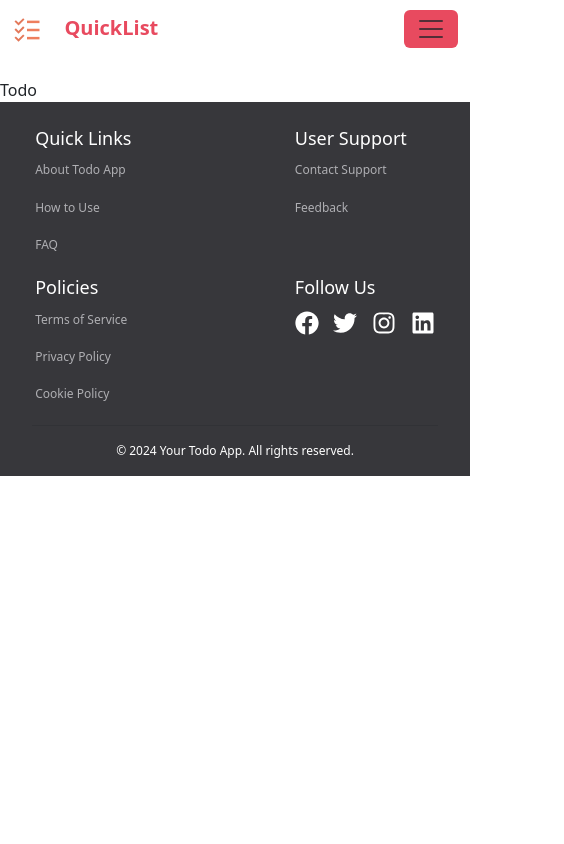
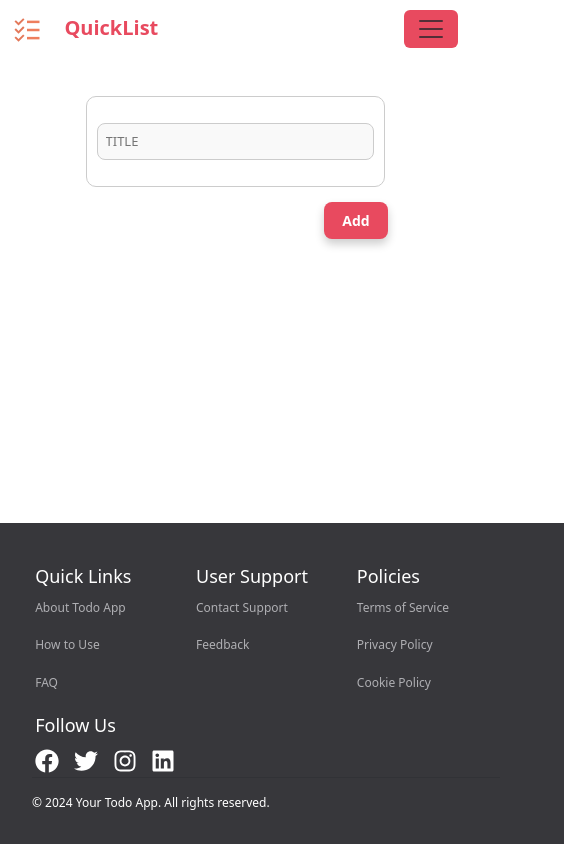
Before and after one commit to Aditi020/Todo-Mern-stack, a React (Vite) app in the folder Frontend/: page /todo in a window 390 px wide. Shown: the whole page, 564 px wide, since content can reach past the window. Built offline with nearby package versions, Linux system fonts and the light colour scheme.

Commit message:
Todo Page is created

```diff
--- a/Frontend/package.json
+++ b/Frontend/package.json
@@ -16,7 +16,8 @@
     "react-bootstrap": "^2.10.5",
     "react-dom": "^18.3.1",
     "react-icons": "^5.3.0",
-    "react-router-dom": "^6.26.2"
+    "react-router-dom": "^6.26.2",
+    "reactstrap": "^9.2.3"
   },
   "devDependencies": {
     "@eslint/js": "^9.9.0",
--- a/Frontend/src/App.css
+++ b/Frontend/src/App.css
@@ -1,6 +1,29 @@
+body,
+#root,
+.App {
+    height: 100%;
+    margin: 0;
+}
+
+/* Ensure the App takes the full viewport height and allows content to grow */
+.App {
+    display: flex;
+    flex-direction: column;
+    min-height: 100vh;
+    /* Takes the full viewport height */
+}
+
+.main {
+    flex-grow: 1;
+    /* Allow the main content to grow and take up available space */
+    padding-bottom: 20px;
+    /* Add padding to prevent the content from touching the footer */
+}
+
+
 @media (max-width: 780px) {
 .App{
     margin-right: -80px;
-}
 
 }
+}
--- a/Frontend/src/App.jsx
+++ b/Frontend/src/App.jsx
@@ -6,7 +6,7 @@ function App() {
   return (
     <div className='App'>
       <Navbar />
-      <RouteConfig />
+      <RouteConfig className="main"/>
       <Footer />
     </div>
   );
--- a/Frontend/src/Components/Footer/Footer.css
+++ b/Frontend/src/Components/Footer/Footer.css
@@ -1,10 +1,16 @@
 .footer {
     background-color: #37373b;
+    width: 100%;
+    margin-top: auto;
+    /* Ensures the footer pushes to the bottom */
+    /* padding: 1rem 0 0; */
+/* position: fixed; */
+bottom: 0;
+    /* Optional: For styling purposes */
 }
 
 .footer-padding {
     padding: 0rem 2rem;
-    /* Reduced padding for a compact footer */
 }
 
 .footer-links {
@@ -14,8 +20,8 @@
     flex-wrap: wrap;
     width: 100%;
     margin-bottom: 1.5rem;
-    /* Adjusted margin for a tighter fit */
 }
+
 
 .footerlinksdiv {
     width: 140px;
@@ -37,7 +43,7 @@
     font-size: 20px;
     /* Reduced font size */
     line-height: 1.5;
-    margin-bottom: 0.rem;
+    /* margin-bottom: 0.rem; */
     /* Adjusted margin */
     padding-top: 20px;
 }
@@ -55,31 +61,40 @@
     flex-direction: row;
     justify-content: space-between ;
 }
+.footer-below {
+    text-align: center;
 
-.footer-below {
-    display: flex;
-    justify-content: center;
-    /* Center the copyright text */
-    margin-top: 0.5rem;
-    /* Adjusted margin for spacing */
+}
+
+.footer-copyright {
+    font-size: 12px;
+    color: white;
 }
 
 
-.footer-copyright {
-    font-size: 12px;
-    /* Reduced font size */
-    color: white;
-}
-
 /* Responsive Styles */
-@media screen and (max-width: 550px) {
+@media (max-width: 760px) {
     .footerlinksdiv h4 {
         font-size: 18px;
         /* Further reduce for smaller screens */
     }
-
+.footer-padding {
+    padding: 0rem 2rem;
+}
     .footerlinksdiv p {
         font-size: 12px;
         /* Further reduce for smaller screens */
     }
+        .footer {
+            background-color: #37373b;
+            width: 120%;
+            margin-top: auto;
+            /* Ensures the footer pushes to the bottom */
+            padding: 1rem  0;
+            position: relative;
+             /* position: fixed; */
+            Bottom: 0;
+            padding-right: 2rem;
+            /* Optional: For styling purposes */
+        }
 }
--- a/Frontend/src/Components/Home/Home.css
+++ b/Frontend/src/Components/Home/Home.css
@@ -15,7 +15,7 @@ background-color: #e84a5f !important;
     font-weight: bold !important;;
     /* margin: 0; */
     border-radius: 10px;
-    border: none !important;
+    border-style: none;
     transition: background-color 0.3s ease;
 }
 
--- a/Frontend/src/Components/Home/Home.jsx
+++ b/Frontend/src/Components/Home/Home.jsx
@@ -9,7 +9,7 @@ const Home = () => {
             <div className="container d-flex justify-content-center align-items-center flex-column">
                 <h1 className='text-center'>Organize your <br /> work and life, easily.</h1>
                 <p>Become focused, organized, and calm with<br /> Todo app The World's #1 task manager app.</p>
-                <Button as={Link} to="/todo" className='Home-btn' style={{ backgroundColor:"#e84a5f"}}>
+                <Button as={Link} to="/todo" className='Home-btn' style={{ backgroundColor:"#e84a5f" , borderStyle:"none"}}>
                     Create Todo
                 </Button>
             </div>
--- a/Frontend/src/Components/Navbar/Navbar.jsx
+++ b/Frontend/src/Components/Navbar/Navbar.jsx
@@ -43,7 +43,7 @@ function CustomNavbar() {
                             </Button>
                         </Nav.Link>
                         <Nav.Link as={Link} to="/logout"  className="mx-1">
-                            <Button className='nav-btn'>
+                            <Button className='nav-btn' >
                                 Logout
                             </Button>
                         </Nav.Link>
--- a/Frontend/src/Components/Todo/Todo.css
+++ b/Frontend/src/Components/Todo/Todo.css
@@ -0,0 +1,205 @@
+.todo {
+    width: 100%;
+    /* height: 100vh; */
+    flex:1;
+    display: flex;
+        flex-direction: column;
+}
+
+/* Main container holding the input fields */
+.todo-inputs-div {
+    margin-top: 30px;
+    background-color: #ffffff;
+    padding: 20px;
+    border-radius: 10px;
+    box-shadow: 0 4px 12px rgba(0, 0, 0, 0.30);
+    border: 1px solid #c3bebe;
+    width: 100%;
+    max-width: 500px;
+}
+
+/* Input Fields */
+.todo-inputs {
+    width: 100%;
+    border: 1px solid #ccc;
+    border-radius: 8px;
+    font-size: 16px;
+    background-color: #f9f9f9;
+    /* Light background inside input fields */
+    transition: border-color 0.3s ease;
+    margin-bottom: 15px;
+    /* Smooth transition on hover */
+}
+
+/* Input Fields Hover and Focus State */
+.todo-inputs:focus {
+    outline: none;
+    border-color: #e84a5f;
+    /* Blue border on focus */
+}
+
+/* Margin between inputs */
+.todo-inputs-div .my-3 {
+    margin-bottom: 15px;
+}
+
+/* Textarea with transition effect */
+.textarea-transition {
+    opacity: 0;
+    transition: opacity 0.7s ease-in-out;
+    /* Smooth fade-in effect */
+    animation: fadeIn 0.7s forwards;
+    /* Trigger the fade-in animation */
+}
+
+/* Add button styling */
+.Add-btn {
+    background-color: #878c88;
+    color: white;
+    padding: 6px 25px;
+    font-size: 16px;
+    border: none;
+    border-radius: 8px;
+    box-shadow: 0 5px 10px rgba(0, 0, 0, 0.2);
+    cursor: pointer;
+    margin-top: 18px;
+    margin-left: 60.5%;
+
+    /* Add margin to the top */
+    transition: all 0.3s ease;
+    align-self: flex-start;
+    /* Align the button to the left */
+}
+
+
+.Add-btn:hover {
+    background-color: #218838;
+    box-shadow: 0 8px 15px rgba(0, 0, 0, 0.3);
+    transform: translateY(-2px);
+}
+
+/* Active state (on click) */
+.Add-btn:active {
+    background-color: #1e7e34;
+    box-shadow: 0 3px 8px rgba(0, 0, 0, 0.2);
+    transform: translateY(1px);
+}
+
+/* Fade-in animation */
+@keyframes fadeIn {
+    from {
+        opacity: 0;
+    }
+
+    to {
+        opacity: 1;
+    }
+}
+
+/* CARD STYLING */
+
+
+.Todo-body {
+    display: flex;
+    margin-left: 10%;
+    margin-top: 50px;
+    flex-wrap: wrap;
+        /* Allow cards to wrap to the next line */
+        flex: 1;
+        /* Allow this section to grow */
+}
+
+.todo-list {
+    display: flex;
+    flex: 1;
+    flex-wrap: wrap;
+    justify-content: center;
+    /* Ensure items wrap to the next line if necessary */
+}
+
+.Card {
+    margin: 10px;
+    width: 90%;
+    height: 50%;
+    flex:1;
+    /* Add some margin around the card for spacing */
+}
+
+/* Responsive Styling */
+@media (max-width: 768px) {
+    .todo-main-container {
+        padding: 20px;
+        width: 70%;
+        /* Ensure it still takes the full width */
+        justify-content: center;
+        margin-left: 15%;
+        margin-right: 30% ;
+        /* border-radius: 10px;
+    box-shadow: 0 4px 12px rgba(0, 0, 0, 0.30); */
+        /* Keep centered */
+    }
+
+    .todo-inputs-div {
+        padding: 15px;
+        max-width: 100%;
+        box-shadow: 0 4px 12px rgba(0, 0, 0, 0.35);
+    }
+
+    .todo-inputs {
+        font-size: 14px;
+    }
+
+    .Add-btn {
+        font-size: 14px; /* Smaller font size on smaller screens */
+        padding: 8px 18px; /* Reduced padding */
+        margin-top: 0px;
+            margin-left: 69%;
+    }
+
+.Todo-body {
+    display: flex;
+    margin-left: 10%;
+    margin-top: 50px;
+    flex-wrap: wrap;
+    /* Allow cards to wrap to the next line */
+    flex: 1;
+    /* Allow this section to grow */
+}
+
+.todo-list {
+    display: flex;
+    flex-wrap: wrap;
+    /* Ensure items wrap to the next line if necessary */
+    justify-content: center;
+    /* Center align cards */
+}
+
+.Card {
+    margin: 10px;
+    width: 90%;
+    height: 50%;
+    flex: 1;
+    /* Add some margin around the card for spacing */
+}
+
+}
+
+@media (max-width: 480px) {
+    .todo-main-container {
+        padding: 15px;
+        justify-content: center;
+        margin-right: 40%;
+    }
+
+    .todo-inputs-div {
+        padding: 10px;
+        max-width: 100%;
+        box-shadow: none;
+        border: 1px solid #ccc;
+        margin-top: 3px;
+    }
+
+    .todo-inputs {
+        font-size: 13px;
+    }
+}
--- a/Frontend/src/Components/Todo/Todo.jsx
+++ b/Frontend/src/Components/Todo/Todo.jsx
@@ -1,9 +1,76 @@
-import React from 'react'
+import React, { useState } from 'react';
+import './Todo.css';
+import TodoCard from './TodoCard.jsx';
+import { Row, Col } from 'reactstrap';
 
 const Todo = () => {
+  const [showTextarea, setShowTextarea] = useState(false);
+  const [inputs, setInputs] = useState({ title: '', body: '' });
+  const [todos, setTodos] = useState([]);
+
+  const showTextareaField = () => {
+    setShowTextarea(true);
+  };
+
+  const change = (e) => {
+    const { name, value } = e.target;
+    setInputs({ ...inputs, [name]: value });
+  };
+
+  const submit = (e) => {
+    e.preventDefault();
+
+    // Validation: Check if both fields are filled
+    if (!inputs.title || !inputs.body) {
+      alert('Both fields are required');
+      return; // Stop the function if validation fails
+    }
+
+    // Add the new todo if validation passes
+    setTodos([...todos, inputs]);
+    setInputs({ title: '', body: '' });
+    setShowTextarea(false);
+  };
+
   return (
-    <div>Todo</div>
-  )
-}
+    <div className='todo'>
+      <div className="todo-main-container d-flex justify-content-center align-items-center">
+        <div className="d-flex flex-column todo-inputs-div">
+          <input
+            type="text"
+            name="title"
+            value={inputs.title}
+            placeholder="TITLE"
+            className='my-3 p-2 todo-inputs'
+            onClick={showTextareaField}
+            onChange={change}
+          />
 
-export default Todo
+          {showTextarea && (
+            <textarea
+              type="text"
+              name="body"
+              value={inputs.body}
+              placeholder="Body"
+              className='p-2 todo-inputs textarea-transition'
+              onChange={change}
+            />
+          )}
+        </div>
+      </div>
+      <button className="Add-btn display-flex" onClick={submit}>Add</button>
+
+      <div className='Todo-body'>
+        <Row className="todo-list container">
+          {todos.map((item, index) => (
+            <Col sm="6" md="4" key={index}>
+              <TodoCard title={item.title} body={item.body} />
+            </Col>
+          ))}
+        </Row>
+      </div>
+    </div>
+  );
+};
+
+export default Todo;
--- /dev/null
+++ b/Frontend/src/Components/Todo/TodoCard.jsx
@@ -0,0 +1,14 @@
+import React from 'react';
+import { Row, Col, Card, CardTitle, CardText, Button } from 'reactstrap';
+
+const TodoCard = ({ title, body }) => {
+  return (
+    <Card body className='Card'>
+      <CardTitle tag="h5">{title}</CardTitle>
+      <CardText>{body}</CardText>
+      <Button>Mark as completed</Button>
+    </Card>
+  );
+};
+
+export default TodoCard;
```
Also changed, not shown: 1 other file (tests, documents, lock files or other folders).
